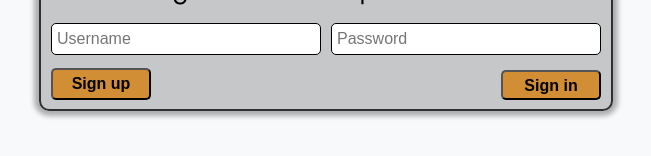
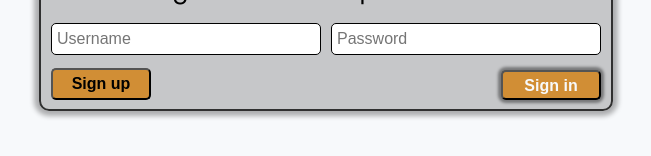
Before and after one commit to EliasHanken/webtech-group12, a website: page project/html/login.html in a window 1280 px wide. In both pictures the pointer is over the button "Sign in". Shown: the part 284-440 px from the top of the page, without its empty margins (316-967 px from the left). Drawn offline with nearby package versions, Linux system fonts and the light colour scheme.

Commit message:
fixed button hover

```diff
--- a/project/css/login-page.css
+++ b/project/css/login-page.css
@@ -97,7 +97,7 @@ body {
     font-size: 1.6rem;
     transition: 0.2s;
 }
-#login-button:hover {
+#login-form-button:hover {
     color: #F7F9FB;
     box-shadow: 0 0 0.3rem 0.3rem rgba(0,0,0,0.4);
     cursor: pointer;
```
